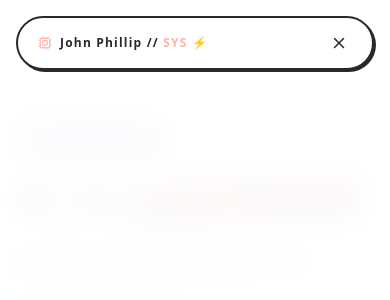
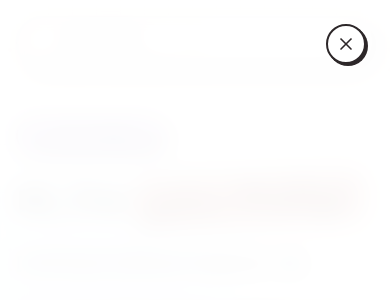
Before and after one commit to jplacorte/personal-profile, a Next.js app: page / in a window 390 px wide. Both pictures are taken after a click on the button 339 px from the left and 43 px from the top of the page. Shown: the top 300 px of the page. Built offline with nearby package versions, Linux system fonts and the light colour scheme.

Commit message:
fix(nav): resolve mobile menu z-index conflicts and logo text wrapping on small screens

```diff
--- a/src/app/page.tsx
+++ b/src/app/page.tsx
@@ -21,6 +21,18 @@ export default function Home() {
     window.addEventListener("scroll", handleScroll);
     return () => window.removeEventListener("scroll", handleScroll);
   }, []);
+
+  // Lock body scroll when mobile menu is open
+  useEffect(() => {
+    if (menuOpen) {
+      document.body.style.overflow = "hidden";
+    } else {
+      document.body.style.overflow = "";
+    }
+    return () => {
+      document.body.style.overflow = "";
+    };
+  }, [menuOpen]);
 
   // Soft springy fade-in on mount
   useEffect(() => {
@@ -47,13 +59,13 @@ export default function Home() {
           className={`max-w-4xl mx-auto rounded-full border-2 border-cute-dark bg-white flex justify-between items-center transition-all duration-300 ${
             scrolled
               ? "py-2 px-4 md:px-6 shadow-[3px_3px_0px_#2d2729]"
-              : "py-3 px-5 md:px-8 shadow-[2px_2px_0px_#2d2729]"
+              : "py-3 px-4 md:px-8 shadow-[2px_2px_0px_#2d2729]"
           }`}
         >
           {/* Logo / System Indicator */}
-          <a href="#intro" className="flex items-center space-x-2 font-mono text-xs tracking-widest font-extrabold text-cute-dark hover:text-cute-peach transition-colors clickable">
-            <Cpu size={14} className="text-cute-peach animate-pulse" />
-            <span>John Phillip // <span className="text-cute-peach">SYS ⚡</span></span>
+          <a href="#intro" className="flex items-center space-x-2 font-mono text-xs tracking-widest font-extrabold text-cute-dark hover:text-cute-peach transition-colors clickable whitespace-nowrap">
+            <Cpu size={14} className="text-cute-peach animate-pulse shrink-0" />
+            <span className="truncate">John Phillip // <span className="text-cute-peach">SYS ⚡</span></span>
           </a>
 
           {/* Desktop Navigation Links */}
@@ -82,7 +94,7 @@ export default function Home() {
       </header>
 
       <div
-        className={`fixed inset-0 z-35 bg-white/95 backdrop-blur-md flex flex-col justify-center items-center gap-8 text-lg font-mono font-bold transition-transform duration-300 md:hidden ${
+        className={`fixed inset-0 z-50 bg-white/95 backdrop-blur-md flex flex-col justify-center items-center gap-8 text-lg font-mono font-bold transition-transform duration-300 md:hidden ${
           menuOpen ? "translate-x-0" : "translate-x-full invisible pointer-events-none"
         }`}
       >
```
